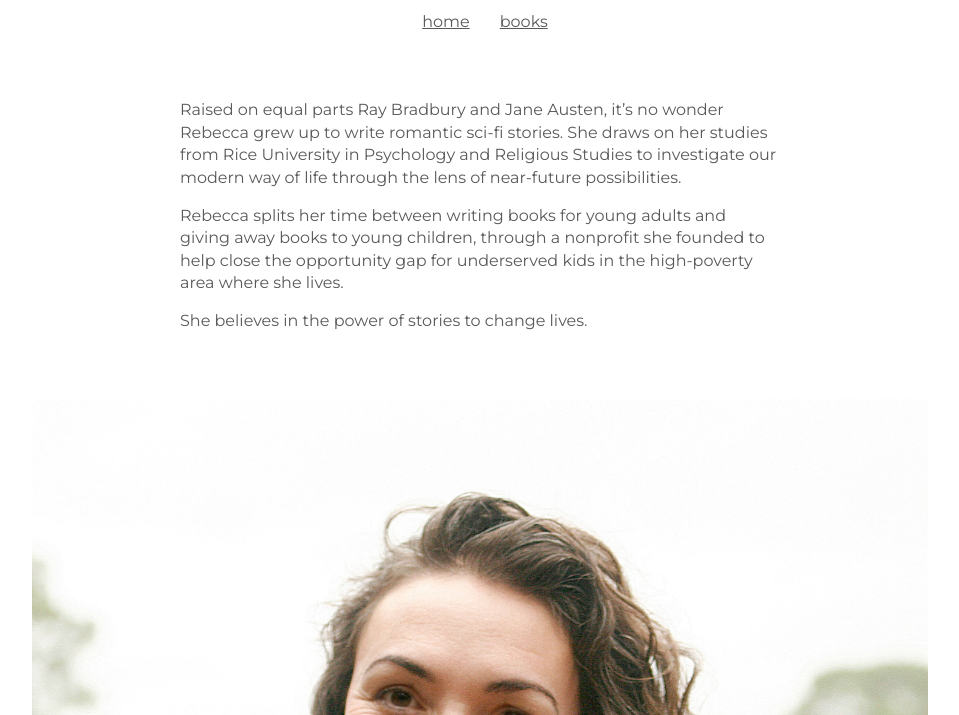
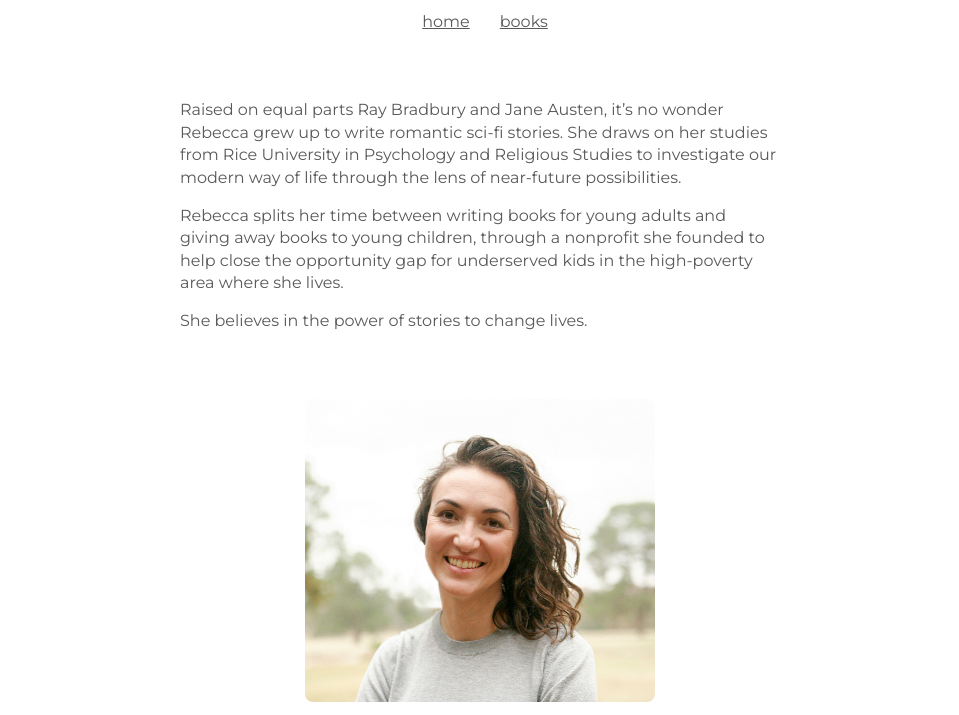
Before and after one commit to clairevilla42/rv-author-site-3, a website: page about/index.html in a window 1280 px wide. Shown: the part 228-943 px from the top of the page, without its empty margins (160-1119 px from the left). Drawn offline with Linux system fonts and the light colour scheme; files that its build step writes are made by us from their sources; files whose address does not match are found by name; a web font is replaced by a local one.

Commit message:
changed about img size

```diff
--- a/css/main.css
+++ b/css/main.css
@@ -174,6 +174,11 @@ img {
   display: flex;
   justify-content: center;
   align-items: center;
+}
+
+.about-img {
+  max-width: 500px;
+  margin: 0 auto;
 }
 
 /* ========================= books page =========================== */
```
Also changed, not shown: index.html (+1 -1 lines).
